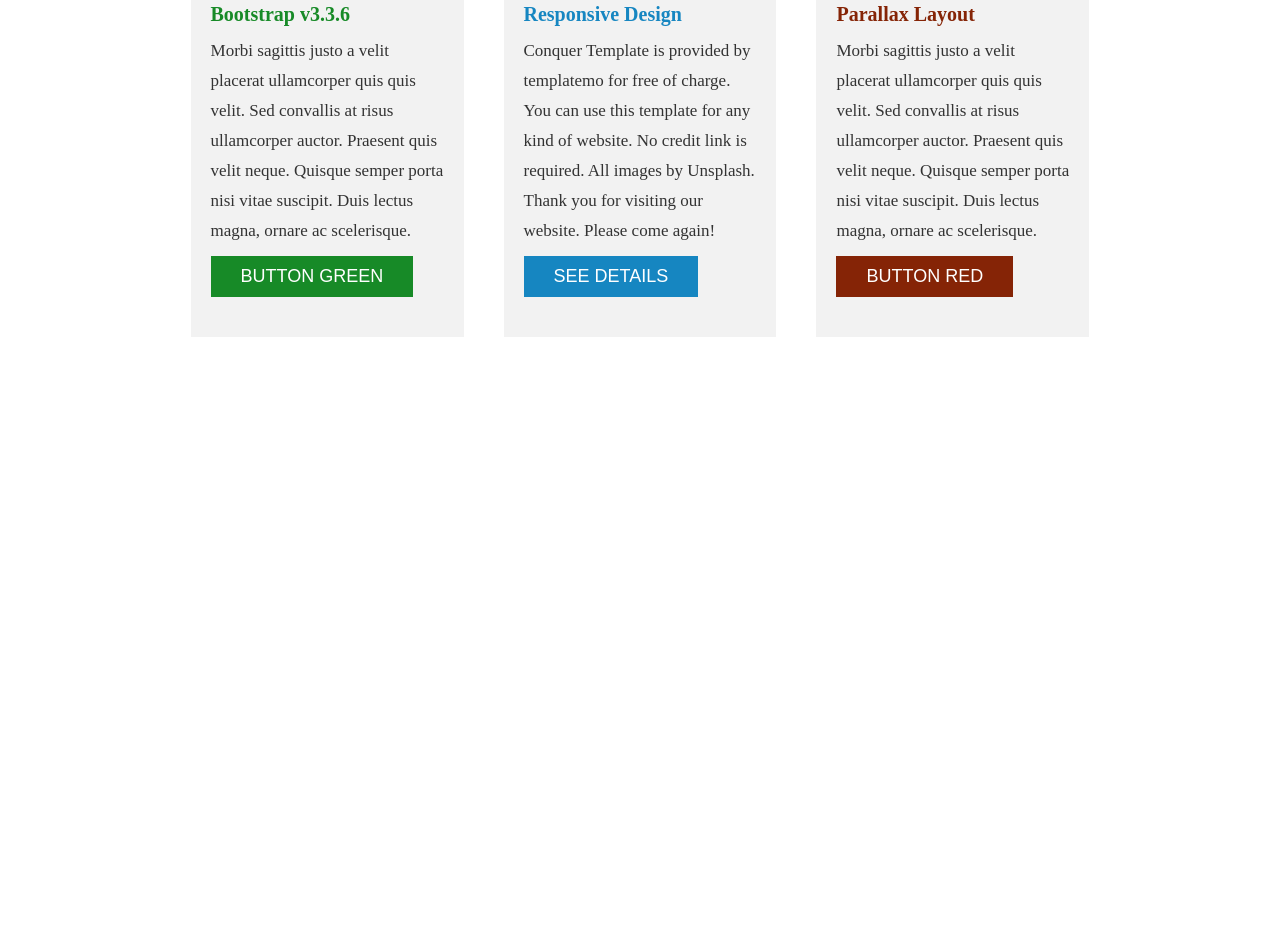
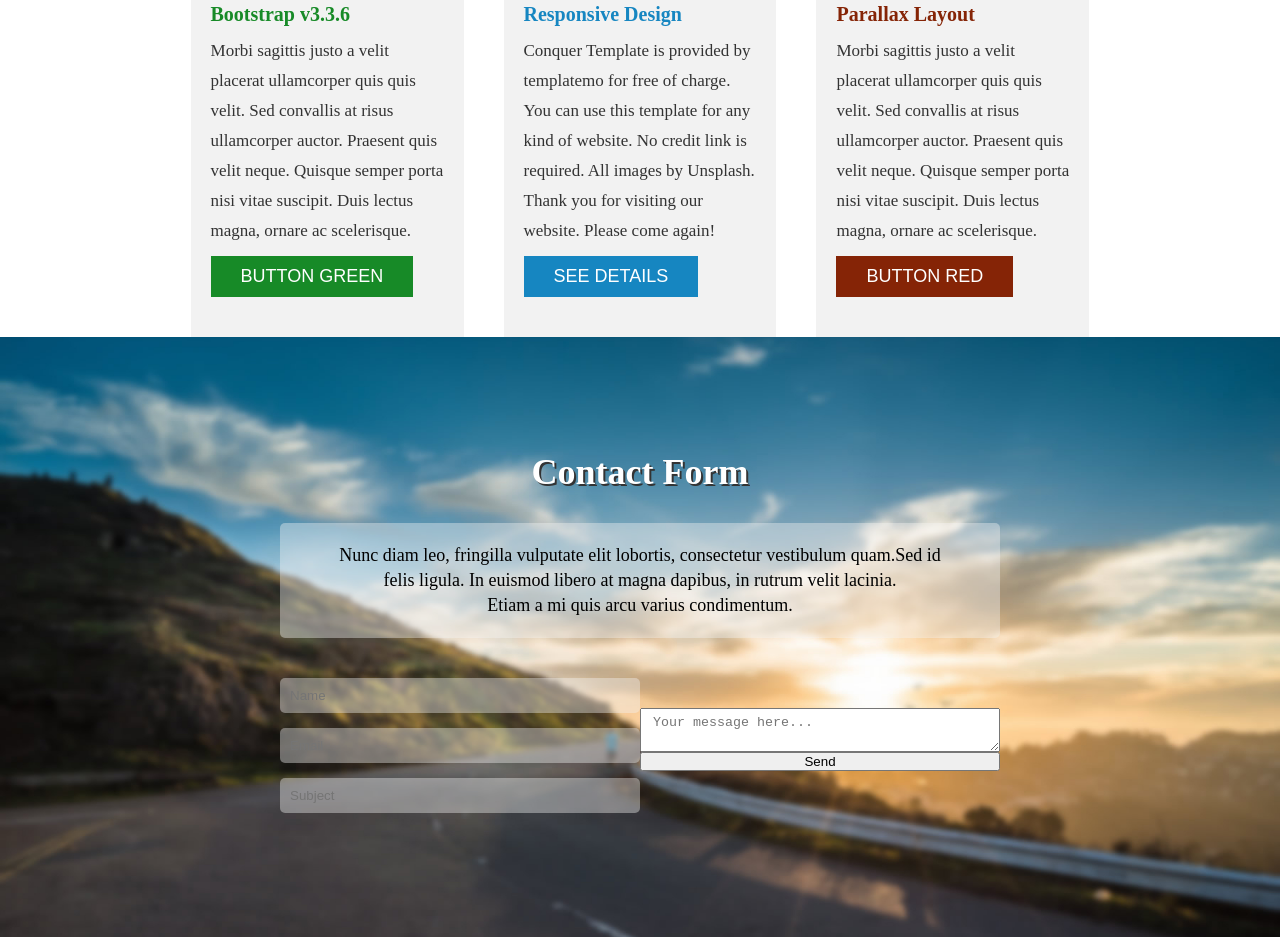
Before and after one commit to johnakpaojonugwa/Group-assignment, a plain HTML site: page index.html in a window 1280 px wide. Shown: the part 866-1803 px from the top of the page. Before the commit the page ends 1203 px from the top, so only its background shows below. Drawn offline with Linux system fonts and the light colour scheme.

Commit message:
modifications

```diff
--- a/index.html
+++ b/index.html
@@ -60,6 +60,32 @@
             </div>
         </div>
     </div>
+    <!-- last section -->
+    <div class="contact_form">
+        <div class="contact_box">
+            <div class="form_contents">
+            <h2>Contact Form</h2>
+            <p>Nunc diam leo, fringilla vulputate elit lobortis, consectetur vestibulum quam.Sed id<br >felis ligula. In euismod libero at magna dapibus, in rutrum velit lacinia.<br >Etiam a mi quis arcu varius condimentum.</p>
+            </div>
+            <form class="form">
+                <div class="form_list">
+                    <div class="form_title1">
+                        <input name="name" class="form_cntrl" id="name" placeholder="Name">
+                        <input type="email" class="form_cntrl" id="email" placeholder="Email">
+                        <input name="subject" type="text" class="form_cntrl" id="subject" placeholder="Subject">
+                    </div>
+                    <div class="form_title2">
+                        <div class="form_comment full-width">
+                        <textarea class="form_cntrl" id="comment" placeholder="Your message here..."></textarea>
+                        <button type="Submit">Send</button>
+                        </div>
+                    </div>
+                </div>
 
+            </form>
+
+        </div>
+
+    </div>
 </body>
 </html>
--- a/style.css
+++ b/style.css
@@ -18,20 +18,25 @@
     width: 50%;
     display: flex;
     margin: auto;
+    padding: 20px;
 }
 .links_column li {
     list-style: none;
     padding: 10px;
     position: relative;
     padding: 9px 10px;
-    background-color: transparent;
-    border: 1px solid transparent;
+
 }
 .links_column a {
     text-decoration: none;
     font-size: 20px;
     color: #fff;
     padding: 15px 25px;
+    background-color: transparent;
+    border: 1px solid #646d7c;
+    transition: all 0.3s ease;
+    line-height: 22px;
+
 }
 .hero_banner {
     background-image: url(./image/bg-1.jpg);
@@ -201,3 +206,112 @@ text-align: center;}
     background: #852406;
     align-items: center;
 }
+
+.contact_form {
+    background-image: url(./image/bg-3.jpg);
+    background-position: center;
+    background-repeat: no-repeat;
+    background-size: cover;
+    height: 600px;
+    display: flex;
+    justify-content: center;
+    align-items: center;
+}
+.contact_box {
+    max-width: 750px;
+}
+.form_contents h2 {
+    font-size: 36px;
+    color: #fff;
+    text-transform: capitalize;
+    margin-bottom: 30px;
+    text-shadow: 2px 2px #333;
+}
+.form_list {
+    padding-left: 15px;
+    padding-right: 15px;
+    margin: auto;
+    display: flex;
+}
+.form_title1 {
+    width: 50%;
+    margin-bottom: 15px;
+    padding-left: 0;
+}
+.form_title2 {
+    width: 50%;
+    margin-bottom: 15px;
+    padding-right: 0;
+}
+.form_list input {
+    padding: 10px;
+    margin: 0;
+    margin-bottom: 15px;
+    border: none;
+    border-radius: 5px;
+    outline: none;
+    color: #000;
+    background: #f2f2f266 none repeat scroll 0 0;
+}
+.form_cntrl {
+    width: 100%;
+    padding: 6px 12px;
+    color: #000;
+}
+.textarea.form_cntrl {
+    display: block;
+    height: auto;
+    padding: 6px 12px;
+    margin: 0;
+    overflow: auto;
+    width: 100%;
+    color: #000;
+    outline: none;
+    border: none;
+    background: #f2f2f266 none repeat scroll 0 0;
+}
+.button {
+    background-color: #e6e6e6;
+    color: #fff;
+    padding: 10px 30px;
+    border: none;
+    font-size: 18px;
+    border-color: #8c8c8c;
+    border-radius: 10px;
+    cursor: pointer;
+    background: #262628 none repeat scroll 0 0;
+}
+.button:hover {
+    opacity: 0.9;
+}
+.form_contents {
+    margin: auto;
+    padding: auto;
+    border-radius: 5px;
+    color: #000;
+    font-size: 16px;
+    margin-bottom: 20px;
+    padding: 20px 15px;
+    text-align: center;
+}
+.form {
+    width: 100%;
+}
+.form_contents p {
+    background: #f2f2f266 none repeat scroll 0 0;
+    border-radius: 5px;
+    color: #000;
+    font-size: 18px;
+    line-height: 25px;
+    margin: 0;
+    padding: 20px 15px;
+}
+.form_comment {
+    display: flex;
+    flex-direction: column;
+    margin-bottom: 20px;
+}
+.full-width {
+    width: 100%;
+    margin-top: 30px;
+}
```
